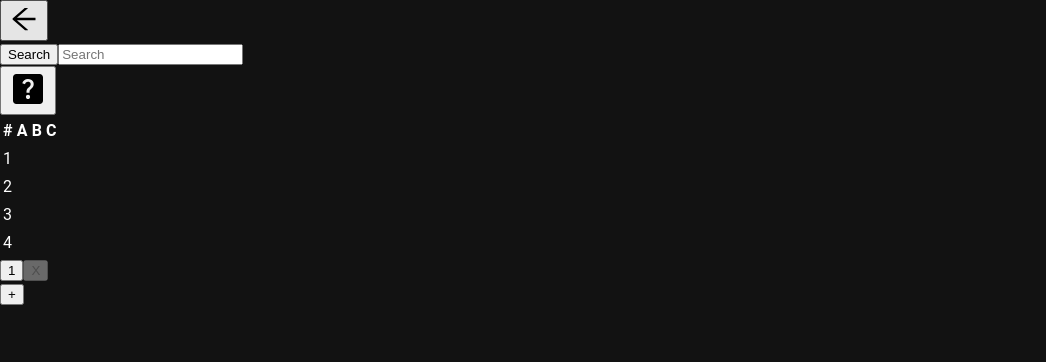
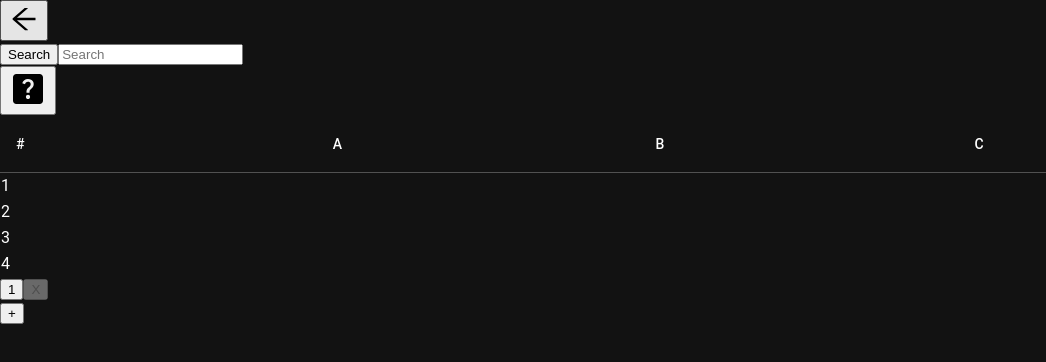
Before and after one commit to k4-100/calc, a React (Create React App) app: page /calc in a window 1280 px wide. Shown: the top 362 px of the page, without its empty margins (0-1046 px from the left). Built offline with nearby package versions, Linux system fonts and the light colour scheme.

Commit message:
Started reworking Calc part of application

```diff
--- a/src/components/Sheet/CustomTable/index.tsx
+++ b/src/components/Sheet/CustomTable/index.tsx
@@ -1,5 +1,5 @@
 import React from "react";
-import { Table } from "react-bootstrap";
+import { Table, TableCell, TableHead, TableRow } from "@mui/material";
 import _ from "lodash";
 import { CellClass, TableClass, SheetClass } from "../../../utility/Classes";
 import { evaluate } from "mathjs";
@@ -139,22 +139,22 @@ const CustomTable: React.FC = () => {
   const table: TableClass = _.cloneDeep(sheet.tables[tableIndex]);
   return (
     <div className="CustomTable">
-      <Table striped bordered hover>
-        <thead>
-          <tr>
-            <th className="h1">#</th>
+      <Table>
+        <TableHead>
+          <TableRow>
+            <TableCell>#</TableCell>
             {table.cells[0] &&
               table.cells[0].map((_, i) => (
-                <th
+                <TableCell
                   className="h1"
                   key={i}
                   // style={{ maxWidth: "250px" }}
                 >
                   {String.fromCharCode(65 + i)}
-                </th>
+                </TableCell>
               ))}
-          </tr>
-        </thead>
+          </TableRow>
+        </TableHead>
         <tbody>
           {table.cells.map((_, y) => (
             <tr key={y + 1}>
```
